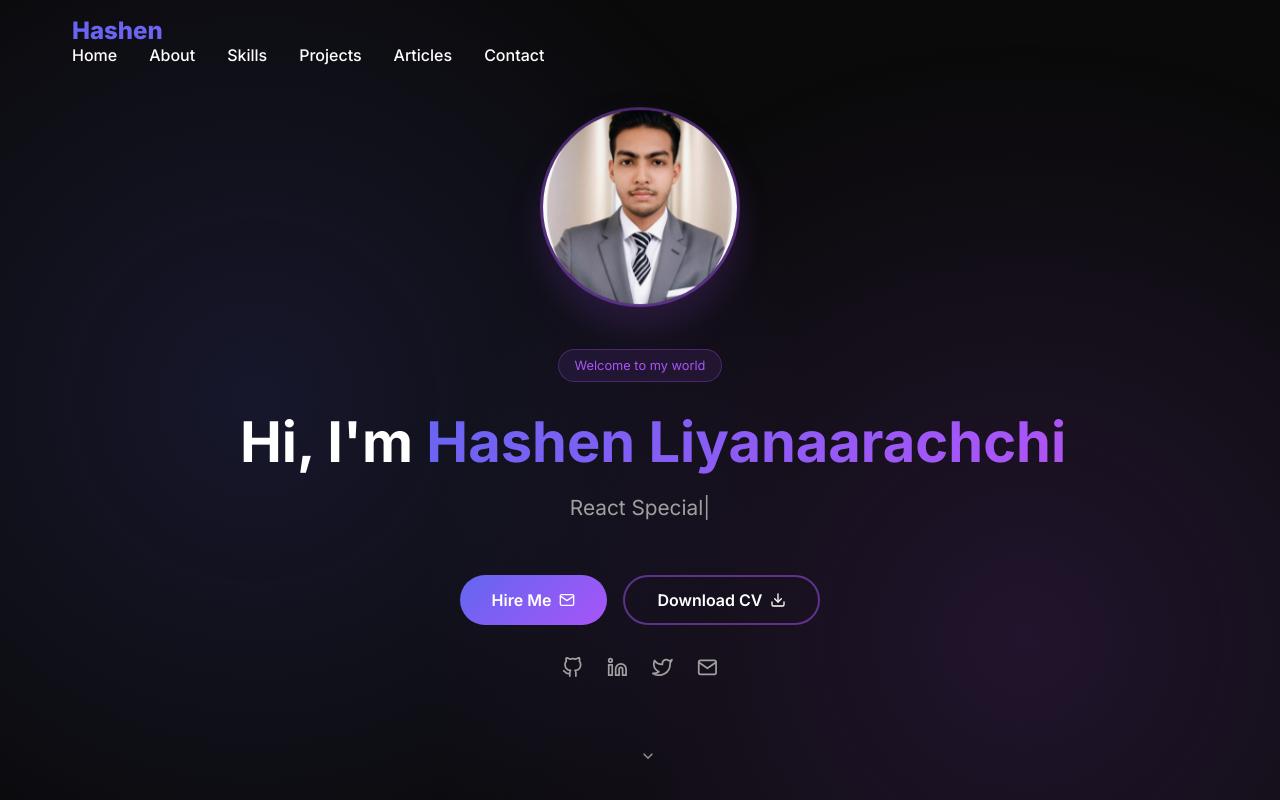
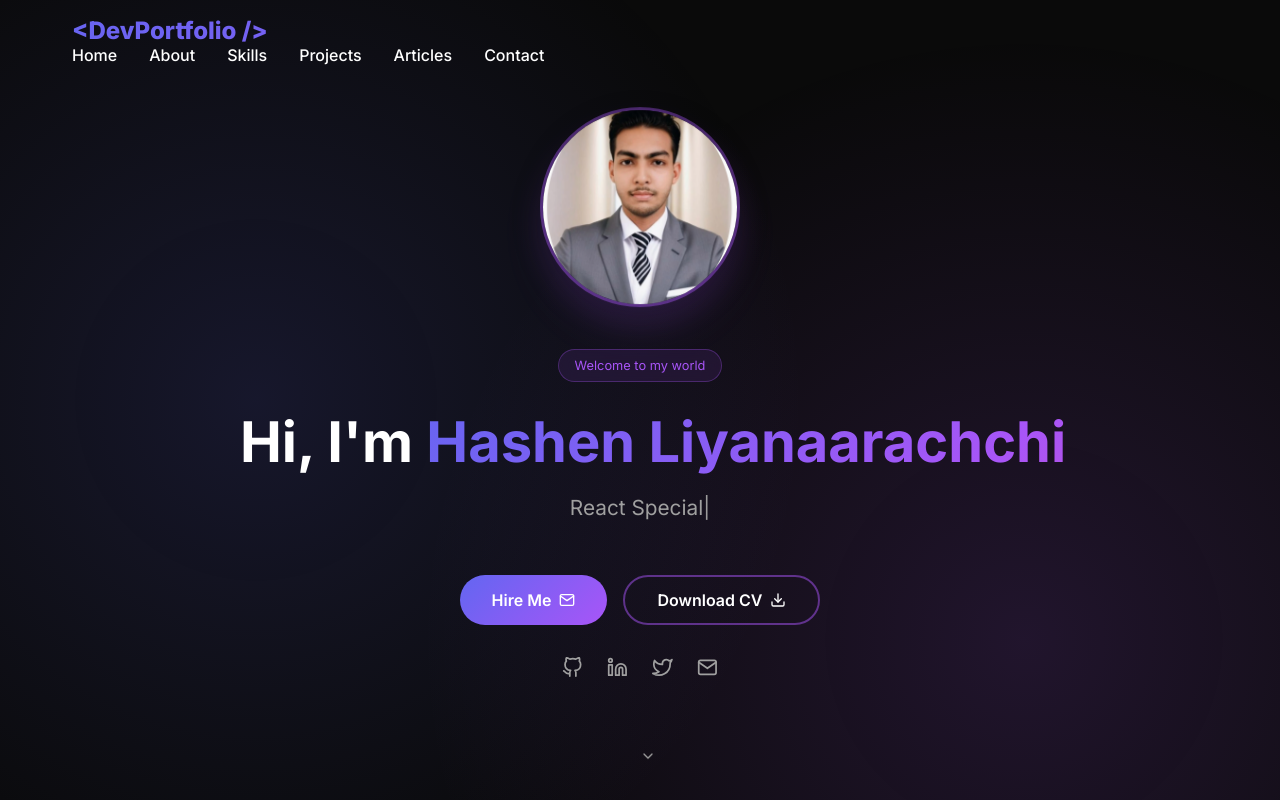
Before and after one commit to hashboy5130/DevProtofilo, a React (Create React App) app: page / in a window 1280 px wide. Shown: the top 800 px of the page. Built offline with nearby package versions, Linux system fonts and the light colour scheme.

Commit message:
Fix name

```diff
--- a/src/components/Navbar.js
+++ b/src/components/Navbar.js
@@ -19,7 +19,7 @@ const Navbar = () => {
         <nav className={`navbar ${scrolled ? 'scrolled' : ''}`}>
             <div className="container">
                 <div className="logo">
-                    Hashen
+                    {'<DevPortfolio />'}
                 </div>
 
                 <ul className="nav-links">
```
